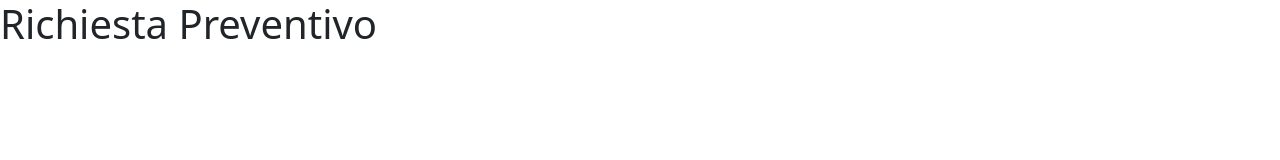
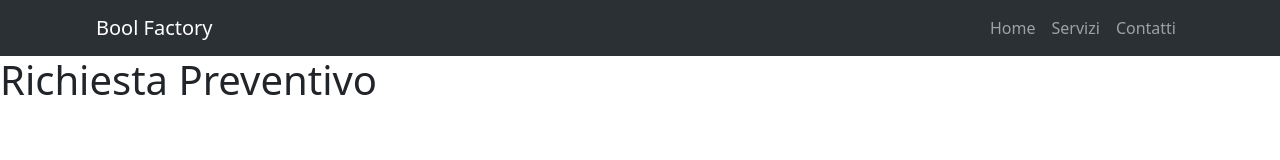
Before and after one commit to LucaCancilleri/bootstrap-preventivo, a plain HTML site: page index.html in a window 1280 px wide. Drawn offline with nearby package versions, Linux system fonts and the light colour scheme.

Commit message:
add: navbar

```diff
--- a/index.html
+++ b/index.html
@@ -9,7 +9,39 @@
 </head>
 
 <body>
+    <!-- intestazione -->
     <header>
+        <!-- nav bar -->
+        <nav class="navbar navbar-expand-lg bg-body-tertiary" data-bs-theme="dark">
+            <div class="container-fluid mx-5 px-5">
+                <!-- home button -->
+                <a class="navbar-brand" href="nolink">
+                    Bool Factory
+                </a>
+                <!-- option buttons -->
+                <div class="collapse navbar-collapse flex-row-reverse">
+                    <ul class="navbar-nav">
+                        <li class="nav-item">
+                            <a class="nav-link" href="nolink">
+                                Home
+                            </a>
+                        </li>
+                        <li class="nav-item">
+                            <a class="nav-link" href="nolink">
+                                Servizi
+                            </a>
+                        </li>
+                        <li class="nav-item">
+                            <a class="nav-link" href="nolink">
+                                Contatti
+                            </a>
+                        </li>
+                    </ul>
+                </div>
+                <!-- /option buttons -->
+            </div>
+        </nav>
+        <!-- /nav bar -->
         <h1>Richiesta Preventivo</h1>
     </header>
 </body>
```
